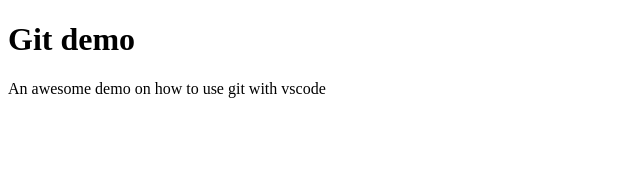
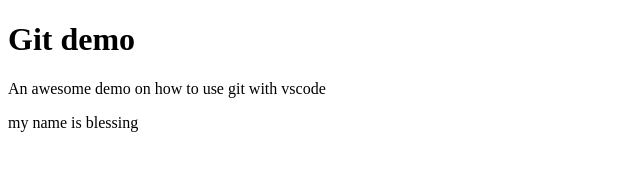
Before and after one commit to Blessing719/git-demo, a plain HTML site: page index.html in a window 1280 px wide. Shown: the whole page, without its empty margins (0-640 px from the left). Drawn offline with Linux system fonts and the light colour scheme.

Commit message:
added my name blessing

```diff
--- a/index.html
+++ b/index.html
@@ -8,5 +8,6 @@
 <body>
   <h1>Git demo</h1>
   <p>An awesome demo on how to use git with vscode </p>
+  <p>my name is blessing</p>
 </body>
 </html>
```
